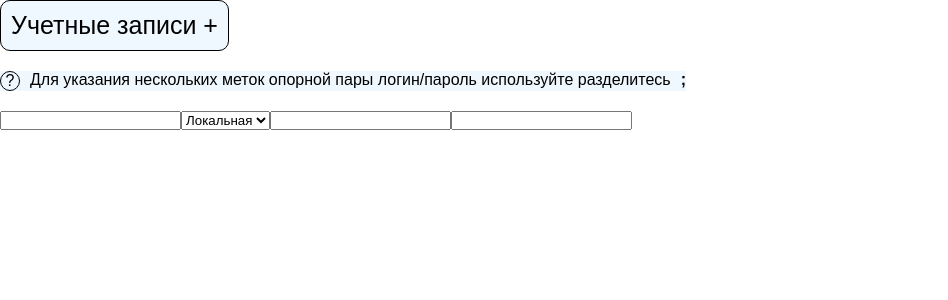
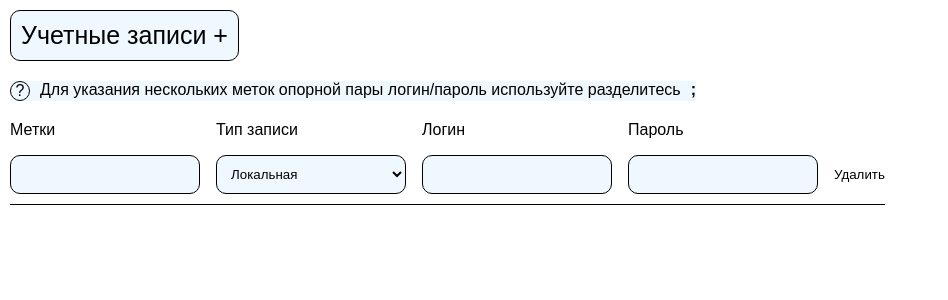
Before and after one commit to evgeny-ivashov/test-task-saa-soft, a Vue app: page / in a window 1280 px wide. Shown: the top 300 px of the page, without its empty margins (0-948 px from the left). Built offline with nearby package versions, Linux system fonts and the light colour scheme.

Commit message:
add final structure project

```diff
--- a/src/App.vue
+++ b/src/App.vue
@@ -1,13 +1,19 @@
 <script setup lang="ts">
 import AddAccount from "./components/AddAccount.vue";
 import SubstrateInfoForLoginAndPass from "./components/SubstrateInfoForLoginAndPass.vue";
-import AccountsList from "./components/AccountsList.vue";
+import AccountList from "./components/AccountList.vue";
+import AccountItem from "./components/AccountItem.vue";
+import {useAccountsStore} from "./store/accoutsStore.ts";
+
+const accountsStore = useAccountsStore();
 </script>
 
 <template>
   <AddAccount/>
-  <SubstrateInfoForLoginAndPass/>
-  <AccountsList/>
+  <SubstrateInfoForLoginAndPass v-if="accountsStore.accounts.length" />
+  <AccountList>
+    <AccountItem/>
+  </AccountList>
 </template>
 
 <style scoped>
--- /dev/null
+++ b/src/components/AccountDeleteButton.vue
@@ -0,0 +1,19 @@
+<script setup lang="ts">
+interface DeleteButtonProps {
+  id: number
+}
+
+defineProps<DeleteButtonProps>()
+
+import {useAccountsStore} from "../store/accoutsStore.ts";
+
+const accountsStore = useAccountsStore();
+</script>
+
+<template>
+<button @click="accountsStore.removeAccount(id)">Удалить</button>
+</template>
+
+<style scoped>
+
+</style>
--- /dev/null
+++ b/src/components/AccountItem.vue
@@ -0,0 +1,40 @@
+<script setup lang="ts">
+import {useAccountsStore} from "../store/accoutsStore.ts";
+import BaseInput from "../ui/BaseInput.vue";
+import {onMounted} from "vue";
+import BaseSelect from "../ui/BaseSelect.vue";
+import AccountDeleteButton from "./AccountDeleteButton.vue";
+
+const accountsStore = useAccountsStore();
+
+onMounted(() => {
+  if (!accountsStore.accounts.length) {
+    accountsStore.addAccount()
+  }
+})
+</script>
+
+<template>
+  <div class="accountItem" v-for="account in accountsStore.accounts" :key="account.id">
+    <BaseInput v-model="account.label" :name="account.label"/>
+    <BaseSelect v-model="account.type"/>
+    <BaseInput v-model="account.login" :name="account.login"/>
+    <BaseInput
+        v-if="account.type === 'Локальная'"
+        v-model="account.password"
+        type="password"
+        name="password"
+    />
+    <AccountDeleteButton :id="account.id" />
+  </div>
+</template>
+
+<style scoped>
+.accountItem {
+  display: flex;
+  gap: 16px;
+  padding-bottom: 10px;
+  border-bottom: 1px solid;
+  width: fit-content;
+}
+</style>
--- /dev/null
+++ b/src/components/AccountList.vue
@@ -0,0 +1,41 @@
+<script setup lang="ts">
+import {useAccountsStore} from "../store/accoutsStore.ts";
+import {computed} from "vue";
+import AccountItem from "./AccountItem.vue";
+
+const accountsStore = useAccountsStore();
+
+const hasPassword = computed(() =>
+    accountsStore.accounts.some((account) => account.type === 'Локальная')
+)
+</script>
+
+<template>
+<div class="accountList">
+  <ul class="titles" v-if="accountsStore.accounts.length">
+    <li>Метки</li>
+    <li>Тип записи</li>
+    <li>Логин</li>
+    <li v-if="hasPassword">Пароль</li>
+  </ul>
+  <AccountItem/>
+</div>
+</template>
+
+<style scoped>
+.accountList {
+  display: flex;
+  flex-direction: column;
+  gap: 16px;
+
+  .titles {
+    display: flex;
+    list-style: none;
+    gap: 16px;
+
+    li {
+      width: 190px;
+    }
+  }
+}
+</style>
--- a/src/components/AccountsList.vue
+++ /dev/null
@@ -1,27 +0,0 @@
-<script setup lang="ts">
-import {useAccountsStore} from "../store/accoutsStore.ts";
-import BaseInput from "../ui/BaseInput.vue";
-import {onMounted} from "vue";
-import BaseSelect from "../ui/BaseSelect.vue";
-
-const accountsStore = useAccountsStore();
-
-onMounted(() => {
-  if (!accountsStore.accounts.length) {
-    accountsStore.addAccount()
-  }
-})
-</script>
-
-<template>
-<div class="accountsList" v-for="account in accountsStore.accounts" :key="account.id">
-  <BaseInput v-model="account.label"/>
-  <BaseSelect v-model="account.type"/>
-  <BaseInput v-model="account.login"/>
-  <BaseInput v-model="account.password"/>
-</div>
-</template>
-
-<style scoped>
-
-</style>
--- a/src/store/accoutsStore.ts
+++ b/src/store/accoutsStore.ts
@@ -1,6 +1,6 @@
-import {defineStore} from 'pinia'
+import { defineStore } from 'pinia'
 
-interface Account {
+export interface Account {
     id: number
     label: string
     type: 'Локальная' | 'LDAP'
@@ -26,5 +26,8 @@ export const useAccountsStore = defineStore('accounts', {
                 password: '',
             })
         },
+        removeAccount(id: number) {
+            this.accounts = this.accounts.filter((a) => a.id !== id)
+        },
     },
 })
--- a/src/style.scss
+++ b/src/style.scss
@@ -7,6 +7,7 @@
 
 body {
   font-family: sans-serif;
+  padding: 10px;
 }
 
 button {
@@ -15,3 +16,7 @@ button {
   background: none;
   cursor: pointer;
 }
+
+input, select {
+  width: 190px
+}
--- a/src/ui/BaseInput.vue
+++ b/src/ui/BaseInput.vue
@@ -2,12 +2,16 @@
 import {computed} from "vue";
 
 interface BaseInputProps {
-  type?: string;
-  placeholder?: string;
-  modelValue: string;
+  type?: 'text' | 'password'
+  placeholder?: string
+  modelValue: string
+  name?: string
 }
 
-const props = defineProps<BaseInputProps>()
+const props = withDefaults(defineProps<BaseInputProps>(), {
+  type: 'text',
+})
+
 const emit = defineEmits<{
   (e: 'update:modelValue', value: string): void
 }>()
@@ -19,16 +23,20 @@ const model = computed({
 </script>
 
 <template>
-  <label class="baseInput">
   <input
+      :name="name || 'default'"
       :type="type"
       :placeholder="placeholder"
       v-model="model"
-        class="base-input__field"
       @input="$emit('update:modelValue', model)"
   />
-  </label>
 </template>
 
 <style scoped>
+input {
+  padding: 10px;
+  border-radius: 10px;
+  background: aliceblue;
+  border: 1px solid;
+}
 </style>
--- a/src/ui/BaseSelect.vue
+++ b/src/ui/BaseSelect.vue
@@ -18,14 +18,17 @@ const model = computed({
 </script>
 
 <template>
-  <label class="baseSelect">
-    <select v-model="model">
-      <option value="Локальная">Локальная</option>
-      <option value="LDAP">LDAP</option>
-    </select>
-  </label>
+  <select v-model="model" name="entryType">
+    <option value="Локальная">Локальная</option>
+    <option value="LDAP">LDAP</option>
+  </select>
 </template>
 
 <style scoped>
-
+select {
+  padding: 10px;
+  border-radius: 10px;
+  background: aliceblue;
+  border: 1px solid;
+}
 </style>
```
Lines whose indentation alone changed are shown as unchanged.
